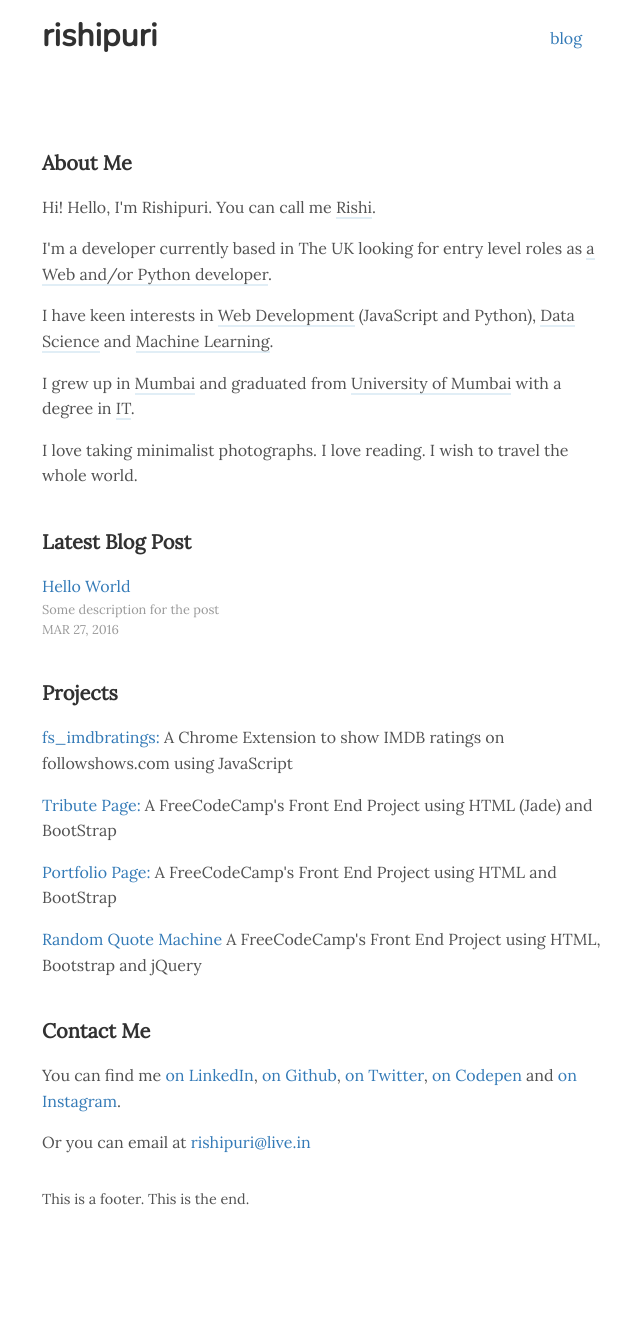
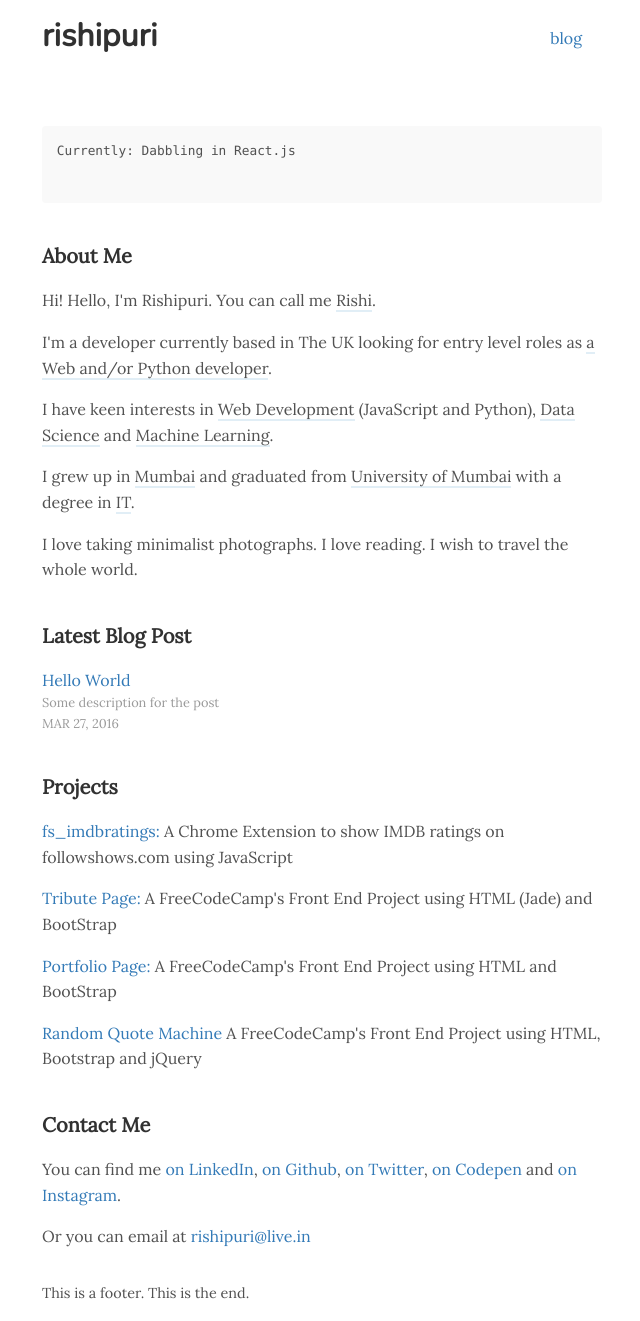
Before and after one commit to rishipuri/rishipuri.github.io, a Jekyll site: the page built from index.html, in a window 1280 px wide. Shown: the whole page, without its empty margins (318-958 px from the left). Built offline with Jekyll 4.4.1, drawn with Linux system fonts in a browser that asks for light colours; before the commit the page ends 1227 px from its top, so only the background shows below that.

Commit message:
Adds current status on about page

```diff
--- a/_sass/_base.scss
+++ b/_sass/_base.scss
@@ -52,3 +52,8 @@ span.date {
   color: #9a9a9a;
   text-transform: uppercase;
 }
+
+.status pre{
+  margin-top: -0.625rem;
+  margin-left: -2rem;
+}
--- a/_sass/_code.scss
+++ b/_sass/_code.scss
@@ -19,6 +19,7 @@ code {
 pre {
   margin-top: 0;
   margin-bottom: 1rem;
+  padding: 0.625rem 0;
 }
 
 pre code {
--- a/index.html
+++ b/index.html
@@ -3,6 +3,11 @@ layout: post
 ---
 
 {% unless page.title == 'blog' %}
+<div class="highlight status">
+  <pre>
+    <code>Currently: Dabbling in React.js</code>
+  </pre>
+</div>
 <div class="about">
   <h3>About Me</h3>
   <p>Hi! Hello, I'm Rishipuri. You can call me <span class="special">Rishi</span>.</p>
```
